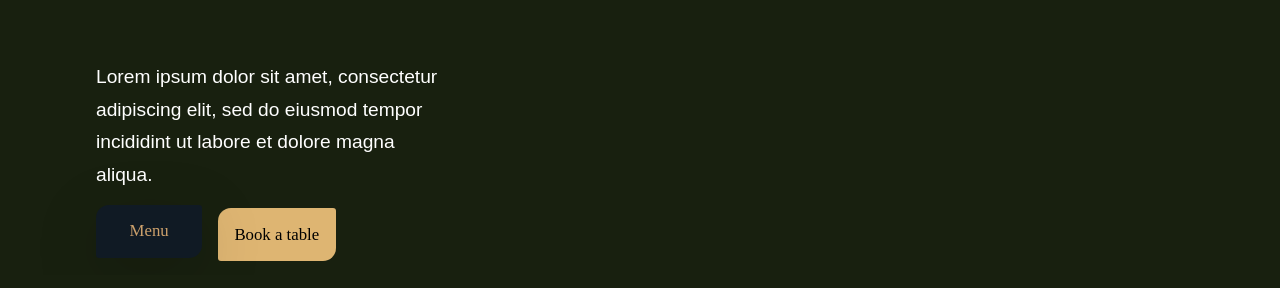
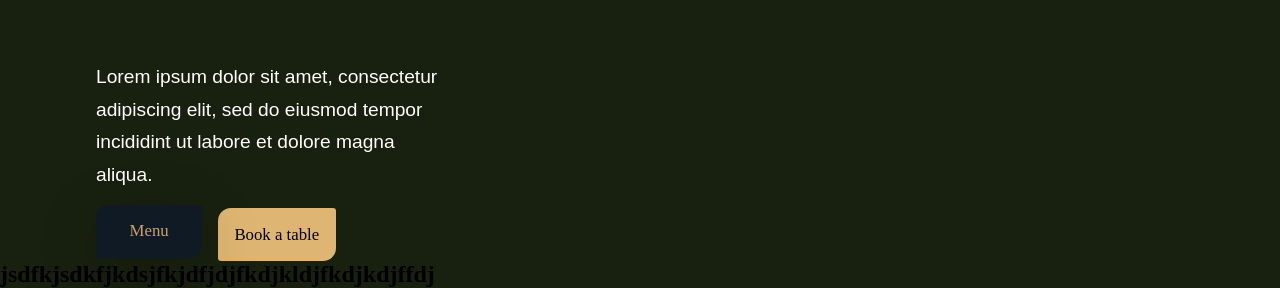
Before and after one commit to syafirlip27/plant-culture, a plain HTML site: page index.html in a window 1280 px wide. Shown: the part 525-813 px from the top of the page. Drawn offline with Linux system fonts and the light colour scheme.

Commit message:
rehan menambah

```diff
--- a/index.html
+++ b/index.html
@@ -27,7 +27,7 @@
         <button class="btn-book-1">Book a table</button>
     </section>
     <section class="" id="">
-
+        <h1>jsdfkjsdkfjkdsjfkjdfjdjfkdjkldjfkdjkdjffdj</h1>
     </section>
 </body>
 </html>
```
